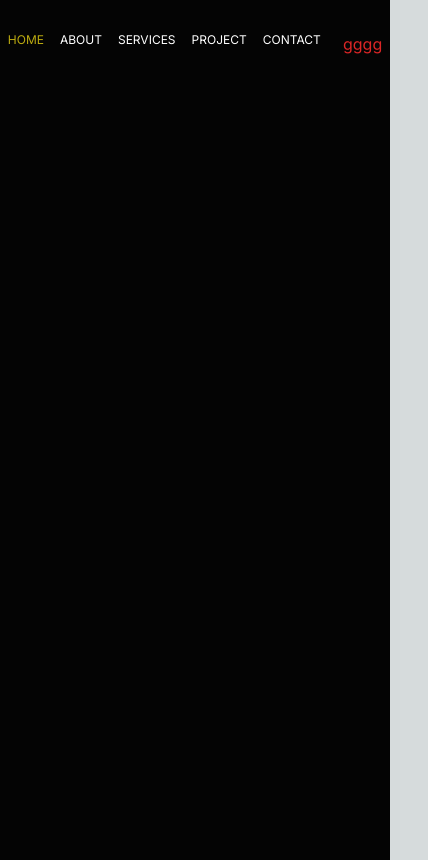
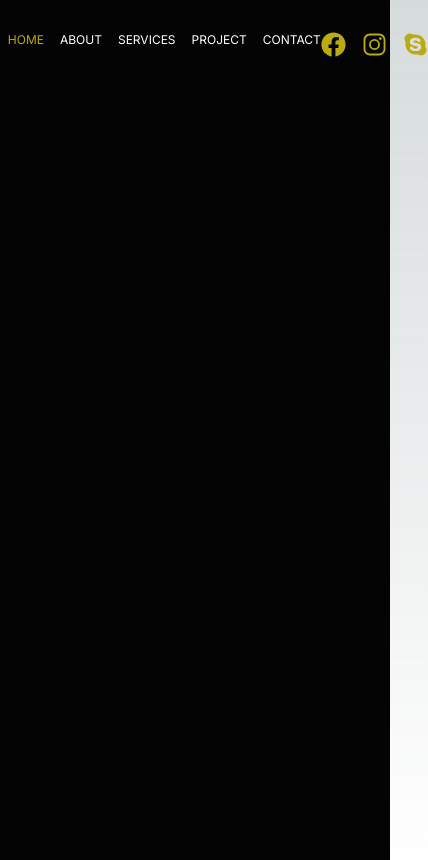
Before and after one commit to TamannaAfroz2666/PortfolioProject, a Next.js app: page / in a window 390 px wide. Shown: the whole page, 428 px wide, since content can reach past the window. Built offline with nearby package versions, Linux system fonts and the light colour scheme.

Commit message:
responsive added

```diff
--- a/app/Navbar/navbar.tsx
+++ b/app/Navbar/navbar.tsx
@@ -1,11 +1,13 @@
 import '../CSS/Home.css'
-
+import { FaFacebook } from "react-icons/fa";
+import { IoLogoInstagram } from "react-icons/io5";
+import { FaSkype } from "react-icons/fa";
 import Link from 'next/link'
 
 
 const HomePage = () => {
     return (
-        <div className="min-h-screen w-full">
+        <div className="min-h-screen w-full ">
             <div className="homeContainer flex justify-between w-[96%] m-auto pt-4">
                 <div className="sideBarContainer">
                     <div className="text-[#fff] uppercase leading-4 text-[12px]">
@@ -14,7 +16,7 @@ const HomePage = () => {
                                 <li>
                                     <Link
                                         className='active text-[#BCAB10] ' href="/">Home
-                                        <span className='hoverActive '><hr className='mt-[2px] bg-yellow-500 border-none h-[2px]'/></span> </Link>
+                                        <span className='hoverActive '><hr className='mt-[2px] bg-yellow-500 border-none h-[2px]' /></span> </Link>
                                 </li>
                                 <li> <Link href="/about">about</Link></li>
                                 <li> <Link href="/services">services</Link></li>
@@ -26,8 +28,20 @@ const HomePage = () => {
 
 
                 </div>
-                <div className="contentContainer">
-                    <h1 className=" text-red-600">gggg</h1>
+                <div className="contentContainer text-[#fff] mr-[20px]">
+                    <nav>
+                        <ul className='flex gap-4'>
+                            <li>
+                                <Link
+                                    className='active text-[#BCAB10] ' href="/"><FaFacebook size={25} />
+                                </Link>
+                            </li>
+                            <li> <Link className='active text-[#BCAB10] ' href="/about"><IoLogoInstagram size={25} /></Link></li>
+                            <li> <Link className='active text-[#BCAB10] ' href="/services"><FaSkype size={25} /></Link></li>
+
+                        </ul>
+                    </nav>
+
 
                 </div>
 
--- a/tailwind.config.ts
+++ b/tailwind.config.ts
@@ -7,6 +7,23 @@ const config: Config = {
     "./app/**/*.{js,ts,jsx,tsx,mdx}",
   ],
   theme: {
+    screens: {
+      'xs': '475px',
+      'sm': '640px',
+      // => @media (min-width: 640px) { ... }
+
+      'md': '768px',
+      // => @media (min-width: 768px) { ... }
+
+      'lg': '1024px',
+      // => @media (min-width: 1024px) { ... }
+
+      'xl': '1280px',
+      // => @media (min-width: 1280px) { ... }
+
+      '2xl': '1536px',
+      // => @media (min-width: 1536px) { ... }
+    },
     extend: {
       backgroundImage: {
         "gradient-radial": "radial-gradient(var(--tw-gradient-stops))",
```
Also changed, not shown: package.json (+5 -4 lines), 1 other file (tests, documents, lock files or other folders).
